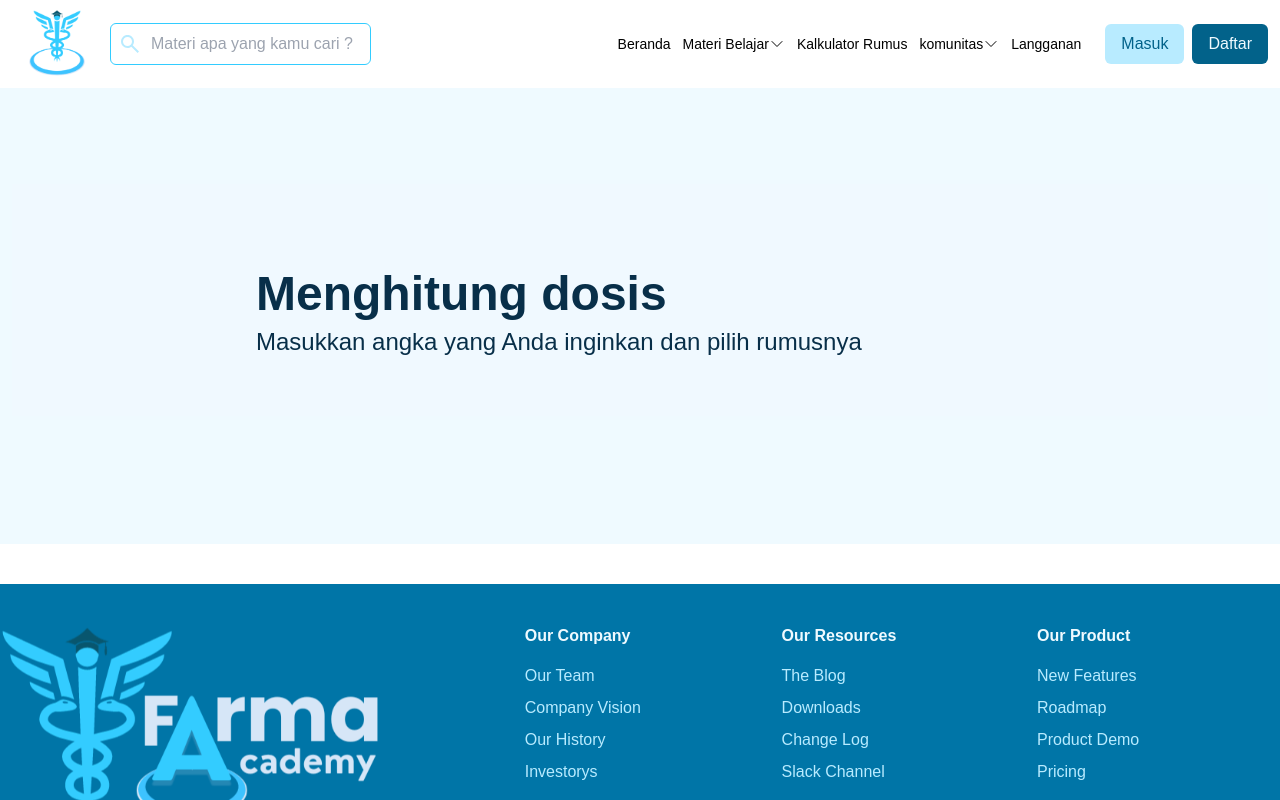
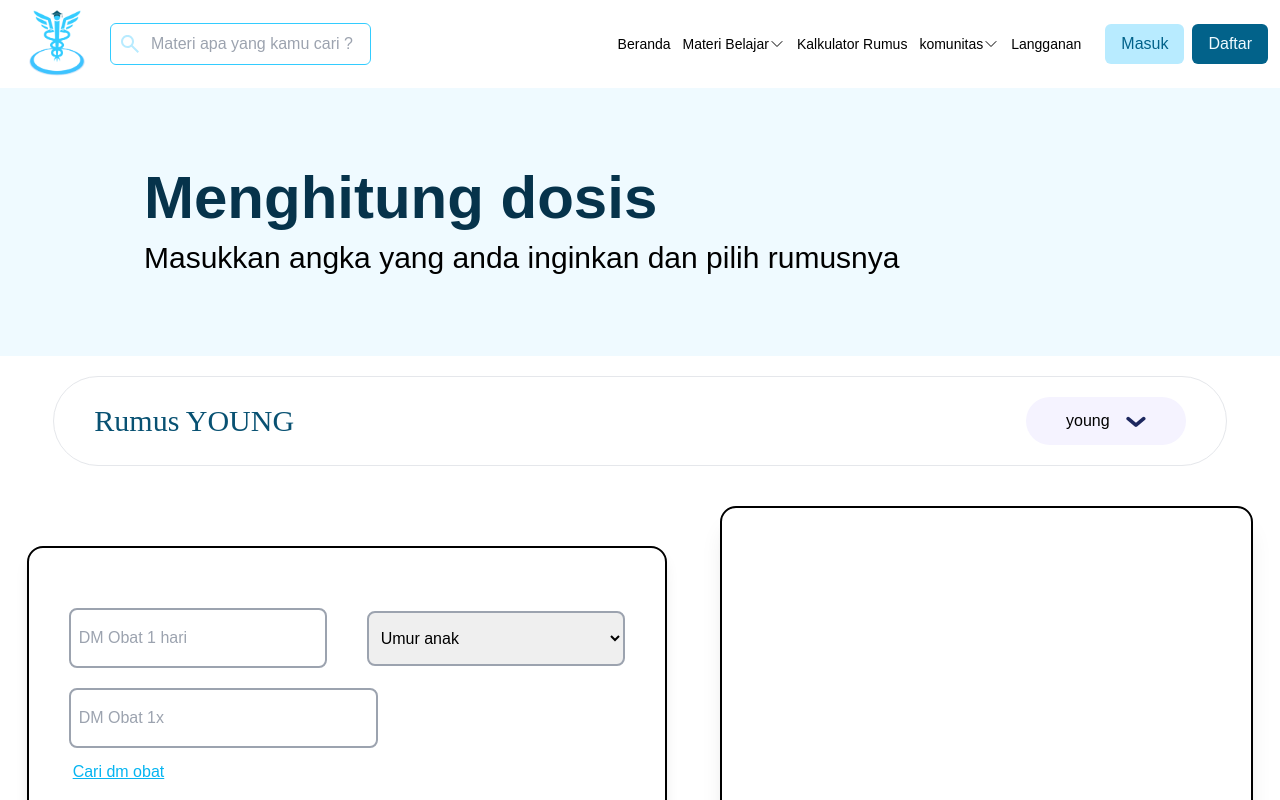
Before and after one commit to dalevar/farma_academy, a React (Vite) app: page /hitung-cepat/hitungId in a window 1280 px wide. Shown: the top 800 px of the page. Built offline with nearby package versions, Linux system fonts and the light colour scheme.

Commit message:
Not done yet

```diff
--- a/package.json
+++ b/package.json
@@ -11,9 +11,13 @@
   },
   "dependencies": {
     "@material-tailwind/react": "^2.1.4",
+    "@types/react-latex": "^2.0.3",
     "framer-motion": "^10.16.4",
+    "katex": "^0.16.9",
+    "mathjax": "^3.2.2",
     "react": "^18.2.0",
     "react-dom": "^18.2.0",
+    "react-latex": "^2.0.0",
     "react-router-dom": "^6.18.0"
   },
   "devDependencies": {
--- a/src/components/Icons.jsx
+++ b/src/components/Icons.jsx
@@ -1,5 +1,4 @@
 /* eslint-disable react/no-unknown-property */
-
 
 export function IconSearch() {
   return (
@@ -840,24 +839,67 @@ export function IconCheckedV2() {
 
 export function IconDashboard() {
   return (
-    <svg xmlns="http://www.w3.org/2000/svg" className="w-full h-full" viewBox="0 0 26 26" fill="none">
-      <path d="M22.75 21.6666C22.75 21.9539 22.6359 22.2295 22.4327 22.4326C22.2295 22.6358 21.954 22.7499 21.6667 22.7499H4.33333C4.04602 22.7499 3.77047 22.6358 3.5673 22.4326C3.36414 22.2295 3.25 21.9539 3.25 21.6666V10.2797C3.24989 10.1146 3.2875 9.95165 3.35998 9.80332C3.43245 9.65499 3.53786 9.52519 3.66817 9.42383L12.3348 2.68333C12.525 2.5354 12.7591 2.45508 13 2.45508C13.2409 2.45508 13.475 2.5354 13.6652 2.68333L22.3318 9.42383C22.4621 9.52519 22.5676 9.65499 22.64 9.80332C22.7125 9.95165 22.7501 10.1146 22.75 10.2797V21.6666ZM20.5833 20.5832V10.8094L13 4.91066L5.41667 10.8094V20.5832H20.5833Z" fill="black" />
+    <svg
+      xmlns="http://www.w3.org/2000/svg"
+      className="w-full h-full"
+      viewBox="0 0 26 26"
+      fill="none"
+    >
+      <path
+        d="M22.75 21.6666C22.75 21.9539 22.6359 22.2295 22.4327 22.4326C22.2295 22.6358 21.954 22.7499 21.6667 22.7499H4.33333C4.04602 22.7499 3.77047 22.6358 3.5673 22.4326C3.36414 22.2295 3.25 21.9539 3.25 21.6666V10.2797C3.24989 10.1146 3.2875 9.95165 3.35998 9.80332C3.43245 9.65499 3.53786 9.52519 3.66817 9.42383L12.3348 2.68333C12.525 2.5354 12.7591 2.45508 13 2.45508C13.2409 2.45508 13.475 2.5354 13.6652 2.68333L22.3318 9.42383C22.4621 9.52519 22.5676 9.65499 22.64 9.80332C22.7125 9.95165 22.7501 10.1146 22.75 10.2797V21.6666ZM20.5833 20.5832V10.8094L13 4.91066L5.41667 10.8094V20.5832H20.5833Z"
+        fill="black"
+      />
     </svg>
-  )
+  );
 }
 
 export function IconPeople() {
   return (
-    <svg xmlns="http://www.w3.org/2000/svg" className="w-full h-full" viewBox="0 0 26 26" fill="none">
-      <path d="M13.0002 4.33325C14.1494 4.33325 15.2516 4.7898 16.0643 5.60246C16.8769 6.41511 17.3335 7.51731 17.3335 8.66658C17.3335 9.81586 16.8769 10.9181 16.0643 11.7307C15.2516 12.5434 14.1494 12.9999 13.0002 12.9999C11.8509 12.9999 10.7487 12.5434 9.93603 11.7307C9.12338 10.9181 8.66683 9.81586 8.66683 8.66658C8.66683 7.51731 9.12338 6.41511 9.93603 5.60246C10.7487 4.7898 11.8509 4.33325 13.0002 4.33325ZM13.0002 6.49992C12.4255 6.49992 11.8744 6.72819 11.4681 7.13452C11.0618 7.54085 10.8335 8.09195 10.8335 8.66658C10.8335 9.24122 11.0618 9.79232 11.4681 10.1986C11.8744 10.605 12.4255 10.8333 13.0002 10.8333C13.5748 10.8333 14.1259 10.605 14.5322 10.1986C14.9386 9.79232 15.1668 9.24122 15.1668 8.66658C15.1668 8.09195 14.9386 7.54085 14.5322 7.13452C14.1259 6.72819 13.5748 6.49992 13.0002 6.49992ZM13.0002 14.0833C15.8927 14.0833 21.6668 15.5241 21.6668 18.4166V21.6666H4.3335V18.4166C4.3335 15.5241 10.1077 14.0833 13.0002 14.0833ZM13.0002 16.1416C9.78266 16.1416 6.39183 17.7233 6.39183 18.4166V19.6083H19.6085V18.4166C19.6085 17.7233 16.2177 16.1416 13.0002 16.1416Z" fill="black" />
+    <svg
+      xmlns="http://www.w3.org/2000/svg"
+      className="w-full h-full"
+      viewBox="0 0 26 26"
+      fill="none"
+    >
+      <path
+        d="M13.0002 4.33325C14.1494 4.33325 15.2516 4.7898 16.0643 5.60246C16.8769 6.41511 17.3335 7.51731 17.3335 8.66658C17.3335 9.81586 16.8769 10.9181 16.0643 11.7307C15.2516 12.5434 14.1494 12.9999 13.0002 12.9999C11.8509 12.9999 10.7487 12.5434 9.93603 11.7307C9.12338 10.9181 8.66683 9.81586 8.66683 8.66658C8.66683 7.51731 9.12338 6.41511 9.93603 5.60246C10.7487 4.7898 11.8509 4.33325 13.0002 4.33325ZM13.0002 6.49992C12.4255 6.49992 11.8744 6.72819 11.4681 7.13452C11.0618 7.54085 10.8335 8.09195 10.8335 8.66658C10.8335 9.24122 11.0618 9.79232 11.4681 10.1986C11.8744 10.605 12.4255 10.8333 13.0002 10.8333C13.5748 10.8333 14.1259 10.605 14.5322 10.1986C14.9386 9.79232 15.1668 9.24122 15.1668 8.66658C15.1668 8.09195 14.9386 7.54085 14.5322 7.13452C14.1259 6.72819 13.5748 6.49992 13.0002 6.49992ZM13.0002 14.0833C15.8927 14.0833 21.6668 15.5241 21.6668 18.4166V21.6666H4.3335V18.4166C4.3335 15.5241 10.1077 14.0833 13.0002 14.0833ZM13.0002 16.1416C9.78266 16.1416 6.39183 17.7233 6.39183 18.4166V19.6083H19.6085V18.4166C19.6085 17.7233 16.2177 16.1416 13.0002 16.1416Z"
+        fill="black"
+      />
     </svg>
-  )
+  );
 }
 
 export function IconLogout() {
   return (
-    <svg xmlns="http://www.w3.org/2000/svg" className="w-full h-full" viewBox="0 0 22 22" fill="none">
-      <path d="M17.4167 19.25C17.9208 19.25 18.3526 19.0703 18.7119 18.711C19.0712 18.3517 19.2506 17.9202 19.25 17.4167V4.58333C19.25 4.07917 19.0703 3.64742 18.711 3.28808C18.3517 2.92875 17.9202 2.74939 17.4167 2.75H11V4.58333H17.4167V17.4167H11V19.25H17.4167ZM7.33333 15.5833L8.59375 14.2542L6.25625 11.9167H13.75V10.0833H6.25625L8.59375 7.74584L7.33333 6.41667L2.75 11L7.33333 15.5833Z" fill="black" />
+    <svg
+      xmlns="http://www.w3.org/2000/svg"
+      className="w-full h-full"
+      viewBox="0 0 22 22"
+      fill="none"
+    >
+      <path
+        d="M17.4167 19.25C17.9208 19.25 18.3526 19.0703 18.7119 18.711C19.0712 18.3517 19.2506 17.9202 19.25 17.4167V4.58333C19.25 4.07917 19.0703 3.64742 18.711 3.28808C18.3517 2.92875 17.9202 2.74939 17.4167 2.75H11V4.58333H17.4167V17.4167H11V19.25H17.4167ZM7.33333 15.5833L8.59375 14.2542L6.25625 11.9167H13.75V10.0833H6.25625L8.59375 7.74584L7.33333 6.41667L2.75 11L7.33333 15.5833Z"
+        fill="black"
+      />
     </svg>
-  )
+  );
 }
+
+export function IconDropdown() {
+  return (
+    <svg
+      xmlns="http://www.w3.org/2000/svg"
+      className="w-full h-full"
+      viewBox="0 0 11 6"
+      fill="none"
+    >
+      <path
+        d="M1.20703 1.45947L5.46298 4.98195L9.71893 1.45947"
+        stroke="#1D275F"
+        stroke-width="2"
+        stroke-linecap="round"
+        stroke-linejoin="round"
+      />
+    </svg>
+  );
+}
--- /dev/null
+++ b/src/components/card_kalkulator/CardYoung.jsx
@@ -0,0 +1,92 @@
+/* eslint-disable react/prop-types */
+/* eslint-disable no-unused-vars */
+import katex from "katex";
+import { useState } from "react";
+const CardYoung = () => {
+  const [result, setResult] = useState(0);
+  let html;
+  const catatan = {
+    umurTahun: [1, 2, 3, 4, 5, 6, 7, 8],
+    umurBulan: [12, 11, 10, 9, 8, 7, 6, 5, 4, 3, 2, 1],
+    n: "umur anak <= 8 tahun",
+    dm: "dosis maksimal",
+  };
+  let mathExpression;
+  let rumus;
+  function rumusYoung(e) {
+    const n = Number(e.target[0].value);
+    const dm = Number(e.target[1].value);
+    e.preventDefault();
+    rumus = `\\frac{n}{{n+12}} \\times dm`;
+    mathExpression = `\\frac{${n}}{{${n}+12}} \\times ${dm}g`;
+    html = katex.renderToString(mathExpression);
+    const results = ((n / (n + 12)) * dm).toFixed(3);
+    setResult(results);
+  }
+  return (
+    <div className="flex justify-around mt-10">
+      <div className="w-6/12 bg-white rounded-2xl p-10 shadow-lg mt-10 border-2 border-black">
+        <div className="mt-5">
+          <form onSubmit={rumusYoung}>
+            <div className="flex gap-10">
+              <div className="relative flex items-center select-none w-7/12">
+                <input
+                  type="text"
+                  placeholder="DM Obat 1 hari"
+                  className={
+                    "peer border-2 border-gray-400 rounded-lg  w-full py-4  px-2 outline-none"
+                  }
+                />
+
+              </div>
+
+              <div className="relative flex items-center select-none w-7/12">
+                <select
+                  id="countries"
+                  className="peer border-2 border-gray-400 rounded-lg w-full py-4 px-2
+                    outline-none"
+                >
+                  <option selected >Umur anak</option>
+                  {catatan.umurTahun.map((v, i) => {
+                    return (
+                      <option value={v} key={i}>
+                        {v} Tahun
+                      </option>
+                    );
+                  })}
+                  {catatan.umurBulan.map((v, i) => {
+                    return <option value={v} key={i}>{v} bulan</option>;
+                  })}
+                </select>
+              </div>
+            </div>
+            <div className="relative flex flex-wrap items-center select-none w-[309px] mt-5">
+              <input
+                type="number"
+                placeholder="DM Obat 1x"
+                className={
+                  "peer border-2 border-gray-400 rounded-lg  w-full py-4  px-2 outline-none"
+                }
+              />
+              <a href="" className="text-farma-500 underline mt-3 ml-1">
+                Cari dm obat
+              </a>
+            </div>
+            <div className="flex justify-between mt-5 items-center">
+              <button type="submit" className="font-['Jakarta-sans'] py-2 px-4 text-lg bg-farma-600 text-white rounded-xl">
+                Hitung
+              </button>
+              <span className="text-2xl font-bold">Hasil {result}g</span>
+              {console.log(result)}
+            </div>
+          </form>
+        </div>
+      </div>
+      <div className="w-5/12 bg-white rounded-2xl p-5 shadow-xl border-2 border-black">
+        {}
+      </div>
+    </div>
+  );
+};
+
+export default CardYoung;
--- a/src/main.jsx
+++ b/src/main.jsx
@@ -2,6 +2,7 @@ import React from 'react'
 import ReactDOM from 'react-dom/client'
 import { BrowserRouter } from 'react-router-dom'
 import './index.css'
+import 'katex/dist/katex.min.css';
 import App from './App.jsx'
 
 ReactDOM.createRoot(document.getElementById('root')).render(
--- a/src/pages/hitung_page/HitungDetail.jsx
+++ b/src/pages/hitung_page/HitungDetail.jsx
@@ -1,20 +1,118 @@
+/* eslint-disable no-unused-vars */
+import Latex from "react-latex";
+import katex from "katex";
+import { IconDropdown } from "../../components/Icons";
+import { useState } from "react";
+import CardYoung from "../../components/card_kalkulator/CardYoung";
 const HitungDetail = () => {
+  const [young, setYoung] = useState(true);
+  const [dilling, setDilling] = useState(false);
+  const [fried, setFried] = useState(false);
+  const [thermich, setThermich] = useState(false);
+  const [showButton, setShowButton] = useState(false);
+  const [rumusDipakai, setRumusDipakai] = useState("young");
+  let html;
+  let catatan;
+  function rumusDilling(n, dm) {
+    const mathExpression = `\\frac{${n}}{{20}} \\times ${dm}g`;
+    html = katex.renderToString(mathExpression);
+    catatan = {
+      umur: [8, 9, 10, 11, 12, 13, 14, 15, 16, 17, 18, 19, 20],
+      tipe: "Tahun",
+      n: "umur anak 8 - 20 tahun",
+      dm: "dosis maksimal",
+    };
+  }
+  function rumusFried(n, dm) {
+    const mathExpression = `\\frac{${n}}{{150}} \\times ${dm}g`;
+    html = katex.renderToString(mathExpression);
+    catatan = {
+      umur: [12, 11, 10, 9, 8, 7, 6, 5, 4, 3, 2, 1],
+      tipe: "Bulan",
+      n: "umur bayi < 1 tahun (dalam bulan)",
+      dm: "dosis maksimal",
+    };
+  }
+  function rumusThermich(n, dm) {
+    const mathExpression = `\\frac{${n}}{{70}} \\times ${dm}g`;
+    html = katex.renderToString(mathExpression);
+    catatan = {
+      n: "berat badan dalam satuan kilo (KG)",
+      dm: "dosis maksimal",
+    };
+  }
+
+  const submitForm = (e) => {
+    e.preventDefault();
+  };
   return (
-    <section
-      id="calculator"
-      className="container flex flex-col gap-5 px-3 py-32 mx-auto bg-farma-50 pt-24"
-    >
-      <div className="bg-sky-50 flex w-full flex-col pt-20 pb-14 px-5 max-md:max-w-full">
-        <div className="flex w-[617px] max-w-full flex-col items-stretch ml-56">
-          <div className="text-sky-950 text-5xl font-bold leading-[60px] whitespace-nowrap max-md:max-w-full max-md:text-4xl">
+    <section className="w-full">
+      <div className="w-full">
+        <div className="w-full bg-farma-50 px-36 py-20">
+          <span className="['Jakarta-sans'] text-6xl text-farma-950 font-bold">
             Menghitung dosis
-          </div>
-          <div className="text-sky-950 text-2xl leading-9 whitespace-nowrap max-md:max-w-full">
-            Masukkan angka yang Anda inginkan dan pilih rumusnya
+          </span>
+          <span className="['Jakarta-sans'] block text-3xl font-thin mt-3">
+            Masukkan angka yang anda inginkan dan pilih rumusnya
+          </span>
+        </div>
+
+        <div className="w-11/12 mx-auto flex items-center justify-between border px-10 p-5 rounded-full mt-5">
+          <span className="font-['Jakarta-sans'] text-3xl text-farma-900">
+            Rumus {rumusDipakai.toUpperCase()}
+          </span>
+          <div>
+            <button
+              className="bg-violet-50 flex w-auto justify-between gap-4 px-10 py-3 rounded-[50px]"
+              onClick={() => setShowButton(~showButton)}
+            >
+              <p className="mx-auto">{!rumusDipakai ? "Pilih Rumus" : rumusDipakai}</p>
+              <div className="w-5 my-auto">
+                <IconDropdown />
+              </div>
+            </button>
+            <div
+              className={`relative w-2/12 top-2 -right-8 z-50 ${
+                !showButton ? "hidden" : ""
+              }`}
+            >
+              <div className="absolute flex flex-wrap gap-2 bg-violet-50 rounded-xl px-4 py-2">
+                <button
+                  className="border-b-2 border-b-slate-400 ml-4"
+                  onClick={() => setRumusDipakai("young")}
+                >
+                  YOUNG
+                </button>
+                <button
+                  className="border-b-2 border-b-slate-400 ml-3"
+                  onClick={() => setRumusDipakai("dilling")}
+                >
+                  DILLING
+                </button>
+                <button
+                  className="border-b-2 border-b-slate-400 ml-5"
+                  onClick={() => setRumusDipakai("fried")}
+                >
+                  FRIED
+                </button>
+                <button
+                  className="border-b-2 border-b-slate-400 ml-1"
+                  onClick={() => setRumusDipakai("thermich")}
+                >
+                  THERMICH
+                </button>
+              </div>
+            </div>
           </div>
         </div>
+        {
+          rumusDipakai === "young" && (
+            <CardYoung  />
+          )
+        }
       </div>
     </section>
+    // <div dangerouslySetInnerHTML={{ __html: html }} />
   );
 };
 
```
Also changed, not shown: 1 other file (tests, documents, lock files or other folders).
